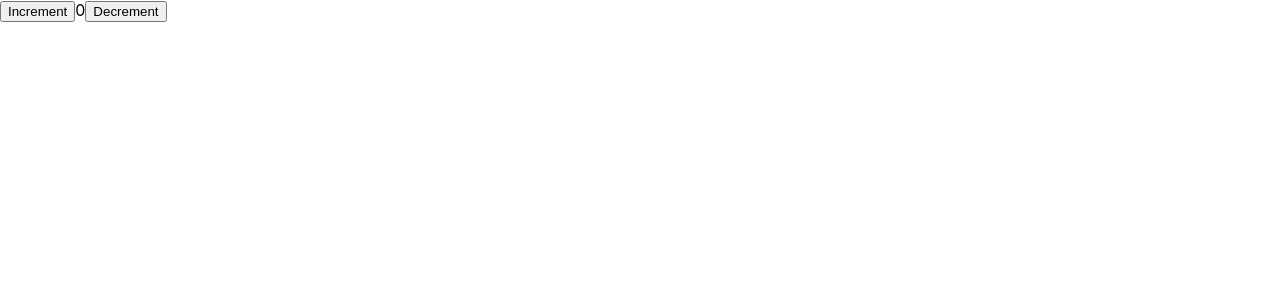
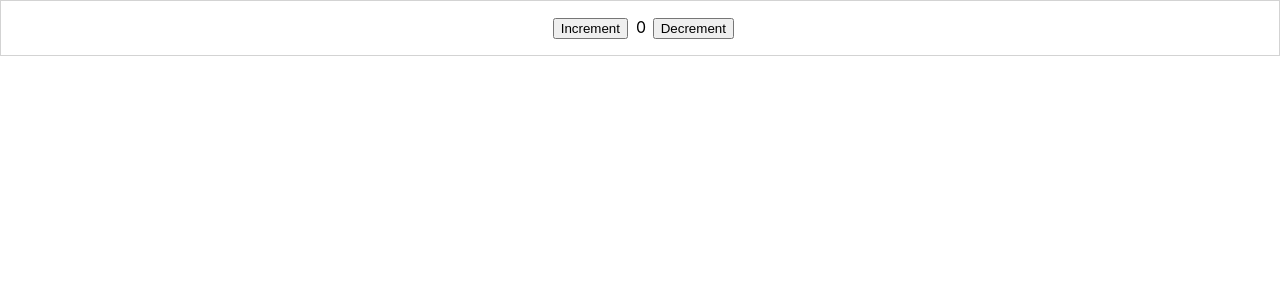
Before and after one commit to Yurimcalex/redux-apps, a React (Vite) app: page / in a window 1280 px wide. Shown: the top 300 px of the page. Built offline with nearby package versions, Linux system fonts and the light colour scheme.

Commit message:
Style Counter component

```diff
--- a/src/features/counter/Counter.jsx
+++ b/src/features/counter/Counter.jsx
@@ -1,6 +1,7 @@
 import React from 'react';
 import { useSelector, useDispatch } from 'react-redux';
 import { increment, decrement } from './counterSlice.js';
+import styles from './Counter.module.css';
 
 export function Counter() {
 	const count = useSelector(state => state.counter.value);
@@ -9,7 +10,7 @@ export function Counter() {
 
 
 	return (
-		<div>
+		<div className={styles.counter}>
 			<div>
 				<button
 					aria-label='Increment value'
--- /dev/null
+++ b/src/features/counter/Counter.module.css
@@ -0,0 +1,9 @@
+.counter {
+	padding: 1em;
+	border: 1px solid lightgray;
+	text-align: center;
+}
+
+.counter > div > * {
+	margin-left: 0.5em;
+}
```
